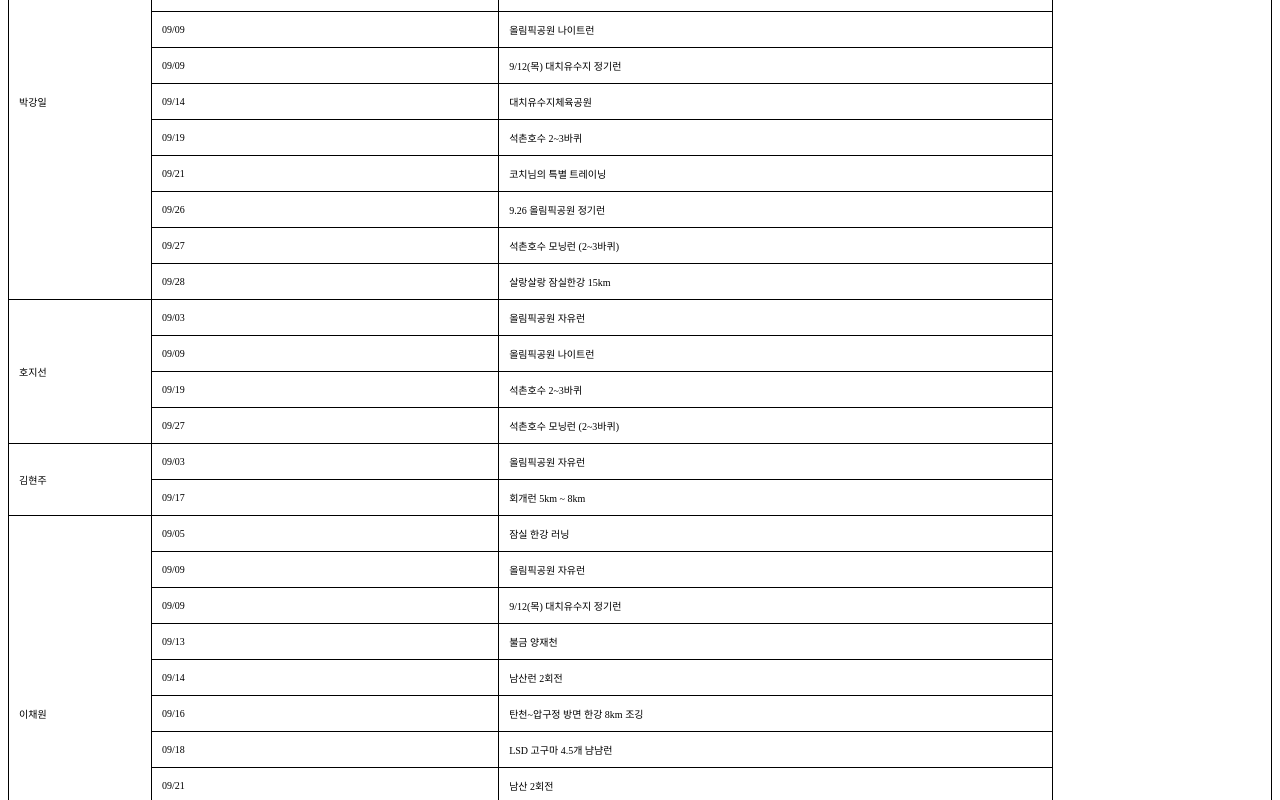
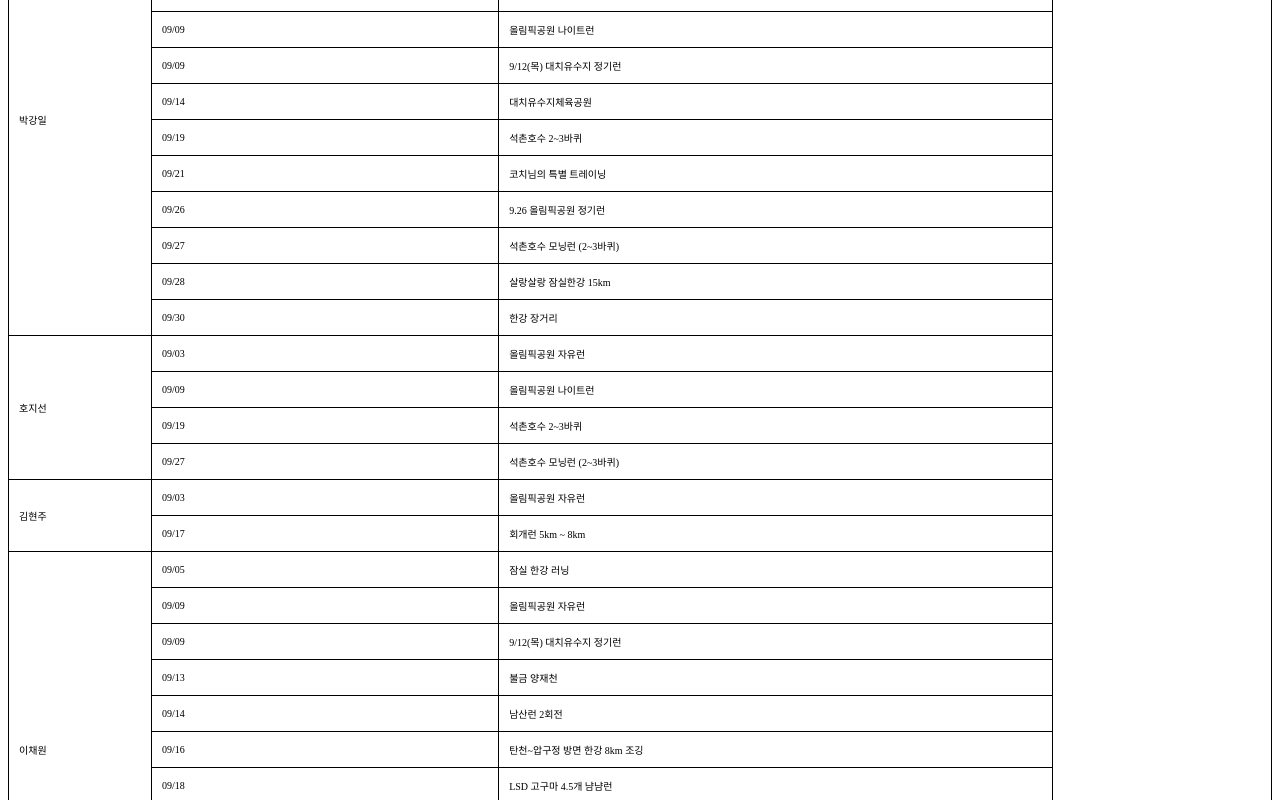
Before and after one commit to Daseul727/rnbl_ranking, a website built with webpack: page detail.html in a window 1280 px wide. Shown: the part 2127-2927 px from the top of the page. Built offline with nearby package versions, Linux system fonts and the light colour scheme.

Commit message:
09.30 한강장거리

```diff
--- a/detail.html
+++ b/detail.html
@@ -283,7 +283,7 @@
 
 
   <tr>
-    <td rowspan="11">박강일</td>
+    <td rowspan="12">박강일</td>
     <td>09/03</td>
     <td>올림픽공원 자유런</td>
   </tr>
@@ -326,6 +326,10 @@
   <tr>
     <td>09/28</td>
     <td>살랑살랑 잠실한강 15km</td>
+  </tr>
+  <tr>
+    <td>09/30</td>
+    <td>한강 장거리</td>
   </tr>
 
   <tr>
@@ -779,9 +783,13 @@
   </tr>
 
   <tr>
-    <td>김다운</td>
+    <td rowspan=2>김다운</td>
     <td>09/27</td>
     <td>석촌호수 모닝런 (2~3바퀴)</td>
+  </tr>
+  <tr>
+    <td>09/30</td>
+    <td>한강 장거리</td>
   </tr>
 
   <tr>
```
